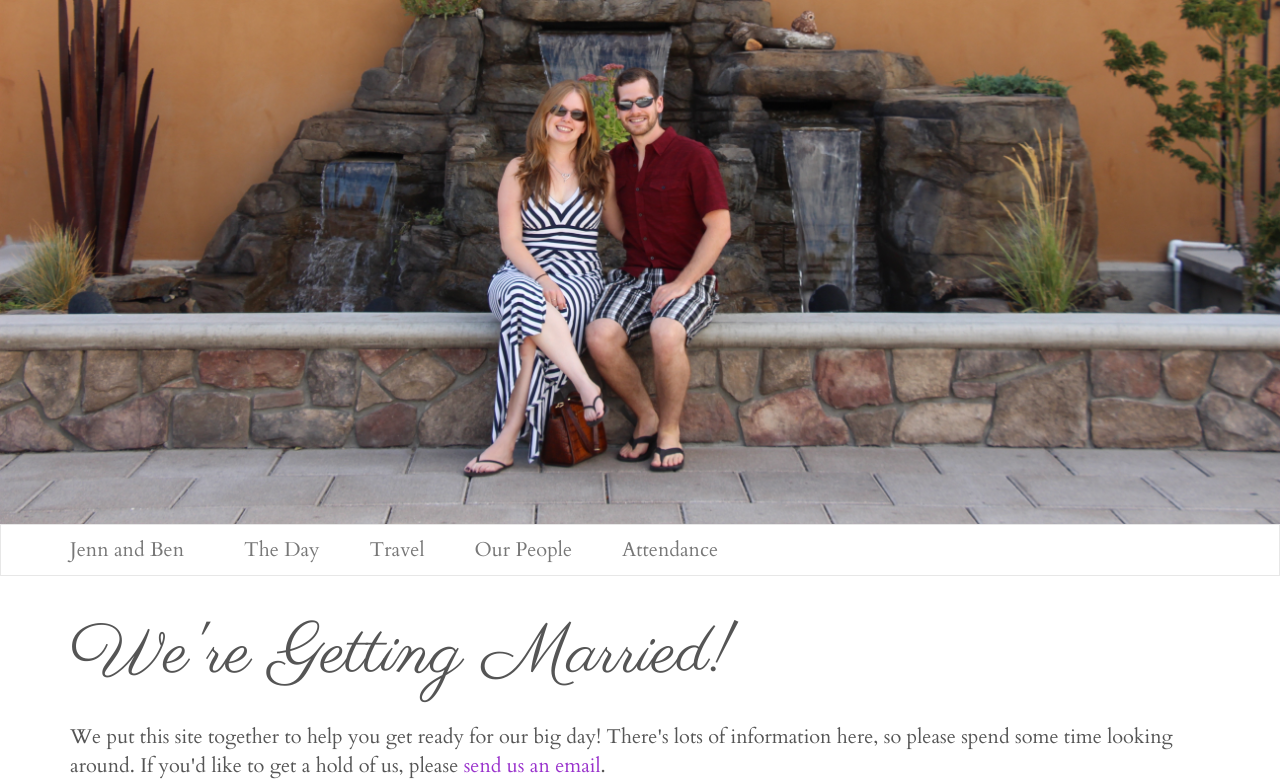
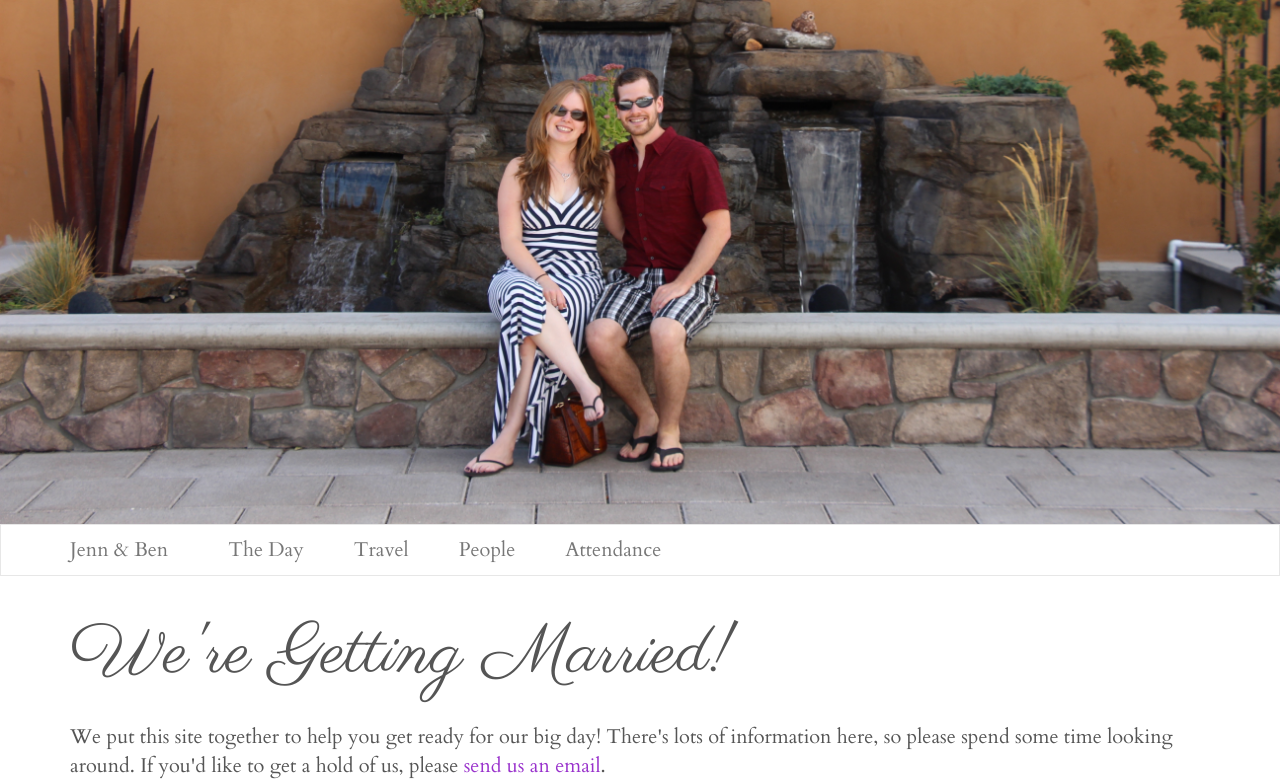
Before and after one commit to brab/wedding, a Django app: page / in a window 1280 px wide. Shown: the top 783 px of the page. Run offline with Django 3.2, Linux system fonts and the light colour scheme; some libraries are stand-ins or nearby versions.

Commit message:
Use an ampersand between our names

```diff
--- a/backend/templates/base.html
+++ b/backend/templates/base.html
@@ -2,7 +2,7 @@
 <!DOCTYPE html>
 <html lang="en">
   <head>
-    <title>{% block title %}Jenn and Ben's Wedding{% endblock %}</title>
+    <title>{% block title %}Jenn &amp; Ben's Wedding{% endblock %}</title>
     <link rel="stylesheet" href="https://maxcdn.bootstrapcdn.com/bootstrap/3.3.2/css/bootstrap.min.css"></link>
     <link rel="stylesheet" href="{% static 'base/styles.css' %}"></link>
   </head>
@@ -32,7 +32,7 @@
               <span class="icon-bar"></span>
               <span class="icon-bar"></span>
             </button>
-            <a class="navbar-brand" href="/">Jenn and Ben</a>
+            <a class="navbar-brand" href="/">Jenn &amp; Ben</a>
           </div>
           <div class="collapse navbar-collapse" id="navbar-collapse-1">
             <ul class="nav navbar-nav">
@@ -43,7 +43,7 @@
                 <a href="/">Travel</a>
               </li>
               <li class="{% block nav_active_people %}{% endblock %}">
-                <a href="/">Our People</a>
+                <a href="/">People</a>
               </li>
               <li class="{% block nav_active_rsvp %}{% endblock %}">
                 <a href="/">Attendance</a>
```
